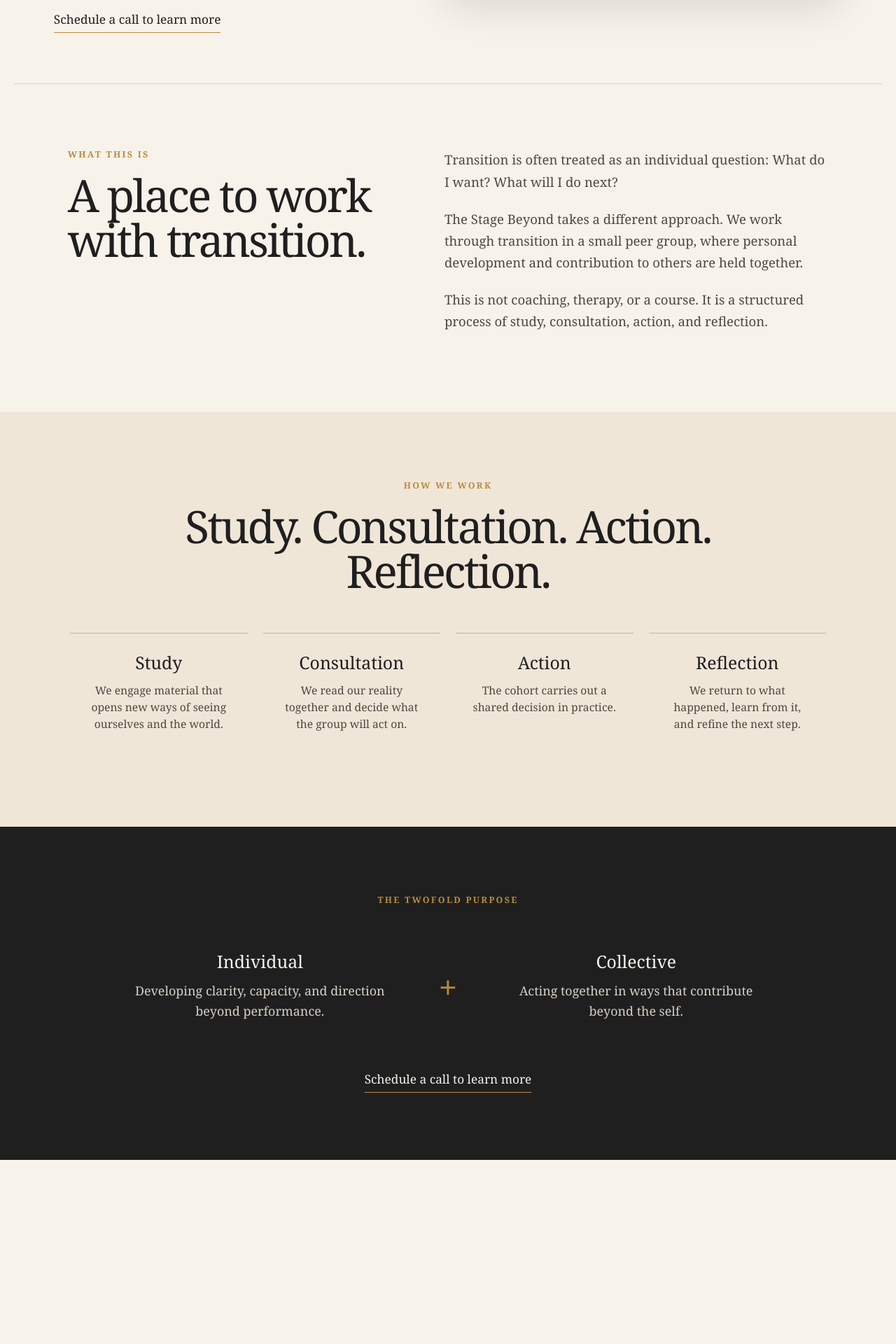
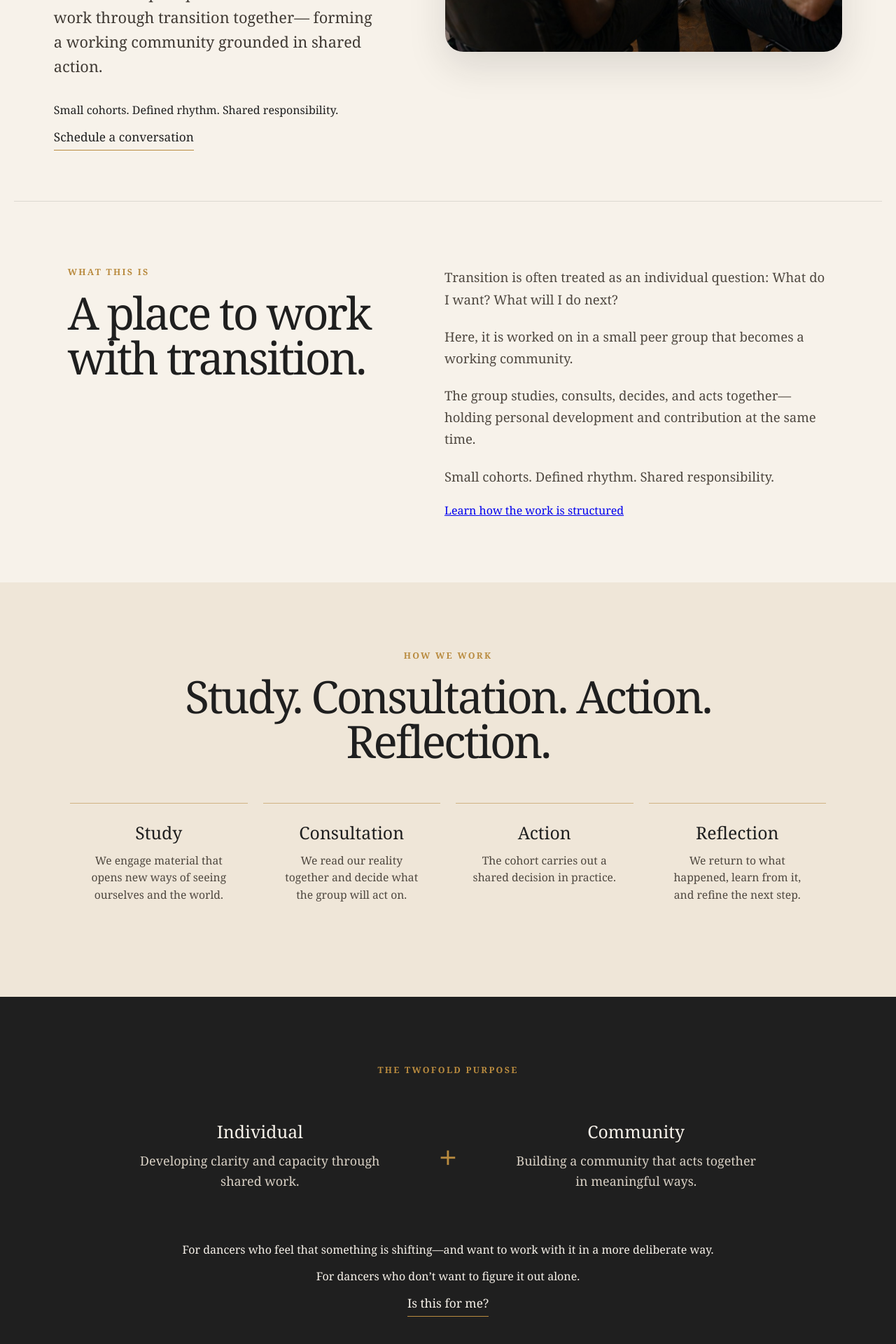
Before and after one commit to travisbirchattba/the-stage-beyond-site, a React (Vite) app: page / in a window 1280 px wide. Shown: the part 648-2568 px from the top of the page at 70% size. Before the commit the page ends 2305 px from the top, so only its background shows below. Built offline with nearby package versions, Linux system fonts and the light colour scheme.

Commit message:
Revise text for clarity and community focus

```diff
--- a/src/main.jsx
+++ b/src/main.jsx
@@ -5,27 +5,35 @@ import './styles.css';
 const calendarLink = 'https://calendar.app.google/X6KBMhZVmxGofHyF7';
 
 function App() {
+  const path = window.location.pathname;
+
+  if (path === '/approach') return <ApproachPage />;
+  if (path === '/apply') return <ApplyPage />;
+
+  return <HomePage />;
+}
+
+function HomePage() {
   return (
     <main className="site">
       <section className="hero">
         <div className="heroInner">
           <div className="heroText">
-            <p className="eyebrow">The Stage Beyond</p>
+            <p className="eyebrow">A working community for dancers</p>
 
-            <h1>Transition, worked through together.</h1>
+            <h1>Transition, reworked through collective practice.</h1>
 
             <p className="heroSubhead">
-              A structured peer process for dancers exploring life, practice,
-              and contribution beyond performance.
+              A structured peer process where dancers work through transition together—
+              forming a working community grounded in shared action.
             </p>
 
-            <a
-              href={calendarLink}
-              className="primaryCta"
-              target="_blank"
-              rel="noopener noreferrer"
-            >
-              Schedule a call to learn more
+            <p className="heroHint">
+              Small cohorts. Defined rhythm. Shared responsibility.
+            </p>
+
+            <a href={calendarLink} className="primaryCta" target="_blank" rel="noopener noreferrer">
+              Schedule a conversation
             </a>
           </div>
 
@@ -41,20 +49,26 @@ function App() {
 
         <div className="textStack">
           <p>
-            Transition is often treated as an individual question: What do I want?
-            What will I do next?
+            Transition is often treated as an individual question:
+            What do I want? What will I do next?
           </p>
 
           <p>
-            The Stage Beyond takes a different approach. We work through transition
-            in a small peer group, where personal development and contribution to
-            others are held together.
+            Here, it is worked on in a small peer group that becomes a working community.
           </p>
 
           <p>
-            This is not coaching, therapy, or a course. It is a structured process
-            of study, consultation, action, and reflection.
+            The group studies, consults, decides, and acts together—holding personal
+            development and contribution at the same time.
           </p>
+
+          <p className="quietLine">
+            Small cohorts. Defined rhythm. Shared responsibility.
+          </p>
+
+          <a href="/approach" className="secondaryLink">
+            Learn how the work is structured
+          </a>
         </div>
       </section>
 
@@ -87,29 +101,161 @@ function App() {
         <div className="purposeGrid">
           <div className="purposeBlock">
             <h3>Individual</h3>
-            <p>
-              Developing clarity, capacity, and direction beyond performance.
-            </p>
+            <p>Developing clarity and capacity through shared work.</p>
           </div>
 
           <div className="plus">+</div>
 
           <div className="purposeBlock">
-            <h3>Collective</h3>
-            <p>
-              Acting together in ways that contribute beyond the self.
-            </p>
+            <h3>Community</h3>
+            <p>Building a community that acts together in meaningful ways.</p>
           </div>
         </div>
 
-        <a
-          href={calendarLink}
-          className="learnMore"
-          target="_blank"
-          rel="noopener noreferrer"
-        >
+        <div className="fitBlock">
+          <p className="fitLine">
+            For dancers who feel that something is shifting—and want to work with it in a more deliberate way.
+          </p>
+
+          <p className="fitLine">
+            For dancers who don’t want to figure it out alone.
+          </p>
+        </div>
+
+        <a href="/apply" className="learnMore">
+          Is this for me?
+        </a>
+      </section>
+    </main>
+  );
+}
+
+function ApproachPage() {
+  return (
+    <main className="site simplePage">
+      <section className="pageHero">
+        <p className="eyebrow">The approach</p>
+        <h1>The work, in practice.</h1>
+        <p className="pageLead">
+          This is not a program you move through individually.
+          It is a structured process carried out as a group.
+        </p>
+      </section>
+
+      <section className="contentSection">
+        <p>
+          Transition is often approached as a personal problem to solve. Here, it is worked on collectively.
+        </p>
+
+        <p>
+          The group becomes a working unit—reading its own reality, making decisions together,
+          and carrying them out in practice.
+        </p>
+
+        <h2>A consistent rhythm</h2>
+
+        <div className="approachList">
+          <CycleStep title="Study">
+            The group engages material that expands how reality is understood.
+          </CycleStep>
+
+          <CycleStep title="Consultation">
+            Through structured dialogue, the group reads its situation and determines what is needed.
+          </CycleStep>
+
+          <CycleStep title="Action">
+            Decisions are carried out as real, shared acts.
+          </CycleStep>
+
+          <CycleStep title="Reflection">
+            The group learns from what unfolds and refines its next step.
+          </CycleStep>
+        </div>
+
+        <h2>What develops over time</h2>
+
+        <p>
+          The aim is not only individual clarity. Over time, the group develops the capacity
+          to think, decide, and act together with increasing coherence.
+        </p>
+
+        <p>
+          This is what allows transition to become more grounded and meaningful—not as an isolated
+          process, but as part of a shared direction.
+        </p>
+
+        <h2>Structure</h2>
+
+        <ul className="structureList">
+          <li>Small cohort</li>
+          <li>Defined time period</li>
+          <li>Regular sessions</li>
+          <li>Shared responsibility for participation and follow-through</li>
+        </ul>
+
+        <h2>The role of facilitation</h2>
+
+        <p>
+          The facilitator does not provide answers or direction. Their role is to maintain the structure,
+          support the process, and help the group develop its own capacity to work together.
+        </p>
+
+        <p className="closingLine">
+          This is not a place to arrive at answers. It is a place to develop the capacity
+          to work with real questions.
+        </p>
+
+        <a href="/apply" className="primaryCta">
+          Is this for me?
+        </a>
+      </section>
+    </main>
+  );
+}
+
+function ApplyPage() {
+  return (
+    <main className="site simplePage">
+      <section className="pageHero">
+        <p className="eyebrow">Is this for me?</p>
+        <h1>A good fit begins with readiness.</h1>
+        <p className="pageLead">
+          The Stage Beyond is for dancers who are ready to engage actively with peers,
+          not simply receive advice.
+        </p>
+      </section>
+
+      <section className="contentSection">
+        <h2>This may be a fit if you are ready to:</h2>
+
+        <ul className="structureList">
+          <li>work with transition in a structured way</li>
+          <li>engage seriously with peers</li>
+          <li>participate in consultation, action, and reflection</li>
+          <li>contribute to something beyond your own individual next step</li>
+        </ul>
+
+        <h2>This may not be a fit if you are looking for:</h2>
+
+        <ul className="structureList">
+          <li>career coaching</li>
+          <li>therapy or emotional processing as the primary focus</li>
+          <li>a course with fixed answers</li>
+          <li>a purely individual process</li>
+        </ul>
+
+        <p className="closingLine">
+          The first step is a conversation. We’ll explore whether the timing,
+          structure, and spirit of the work are right.
+        </p>
+
+        <a href={calendarLink} className="primaryCta" target="_blank" rel="noopener noreferrer">
           Schedule a call to learn more
         </a>
+
+        <p>
+          <a href="/" className="secondaryLink">Return to main page</a>
+        </p>
       </section>
     </main>
   );
```
